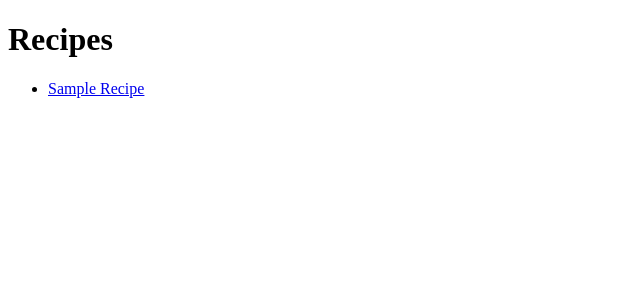
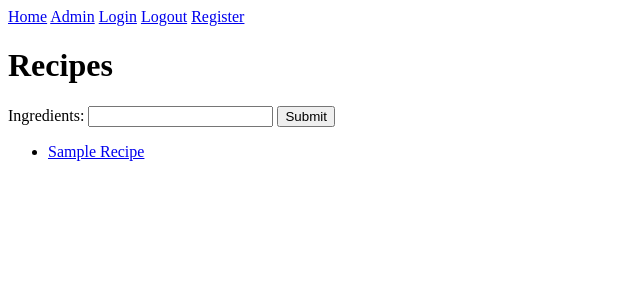
Before and after one commit to hrishikesh-mahajan/RecipeSuggestionSystem, a Flask app: page / in a window 1280 px wide. Shown: the top 300 px of the page, without its empty margins (0-640 px from the left). Run offline with Flask 2, Linux system fonts and the light colour scheme; a database or web service that is not in the repository returns one stand-in record (values such as "Sample title"); some libraries are stand-ins or nearby versions.

Commit message:
2023-04-20 17:45:20

```diff
--- a/app.py
+++ b/app.py
@@ -1,24 +1,91 @@
 from bson.objectid import ObjectId
-from flask import Flask, render_template
+from flask import Flask, flash, redirect, render_template, request, session, url_for
 from flask_pymongo import PyMongo
+from werkzeug.security import generate_password_hash
 
 app = Flask(__name__)
 app.config["MONGO_URI"] = "mongodb://localhost:27017/RecipeSuggestionSystem"
 mongo = PyMongo(app)
+app.secret_key = "DEV"
 
 
-@app.route("/")
+@app.route("/", methods=["GET", "POST"])
 def home():
     # documentsCount = mongo.db.Recipes.count_documents({})
     documents = mongo.db.Recipes.find({}).limit(100)
+    if request.method == "POST":
+        app.logger.debug(f"Ingredients: {request.form['ingredients']}")
+        print(f"{list([request.form['ingredients']])}")
+        result = mongo.db.Recipes.find_one(
+            {"ingredients": {"$in": list([request.form["ingredients"]])}}
+        )
+        return f"{result}"
     return render_template("index.html", documents=documents)
 
 
-@app.route("/<_id>")
+@app.route("/recipe/<_id>")
 def recipe(_id):
     recipe = mongo.db.Recipes.find_one({"_id": ObjectId(_id)})
     return render_template("recipe.html", recipe=recipe, _id=_id)
 
 
+@app.route("/admin", methods=["GET", "POST"])
+def admin():
+    if "username" in session:
+        return render_template("admin.html")
+    return redirect(url_for("login"))
+
+
+@app.route("/login", methods=["GET", "POST"])
+def login():
+    if "username" in session:
+        return redirect(url_for("admin"))
+    if request.method == "POST":
+        username = request.form["username"]
+        app.logger.debug(username)
+        password = request.form["password"]
+        app.logger.debug(password)
+        error = None
+        if not username:
+            error = "Username is required."
+        elif not password:
+            error = "Password is required."
+        if error is None:
+            session.clear()
+            session["username"] = request.form["username"]
+            return redirect(url_for("admin"))
+        flash(error)
+    redirect(url_for("admin"))
+    return render_template("login.html")
+
+
+@app.route("/logout")
+def logout():
+    session.clear()
+    return "Logged out."
+
+
+@app.route("/register", methods=["GET", "POST"])
+def register():
+    if request.method == "POST":
+        username = request.form["username"]
+        password = request.form["password"]
+        error = None
+        if not username:
+            error = "Username is required."
+        elif not password:
+            error = "Password is required."
+        if error is None:
+            if mongo.db.Users.find_one({"username": username}) is not None:
+                error = f"User {username} is already registered."
+            else:
+                mongo.db.Users.insert_one(
+                    {"username": username, "passwordHash": generate_password_hash}
+                )
+                return redirect(url_for("admin"))
+        flash(error)
+    return render_template("login.html")
+
+
 if __name__ == "__main__":
     app.run(debug=True, host="0.0.0.0")
--- a/templates/index.html
+++ b/templates/index.html
@@ -1,10 +1,22 @@
 {% extends 'base.html' %}
+
 {% block title %}Recipe Suggestor - HomePage{% endblock %}
+
 {% block content %}
+<a href="{{ url_for('home') }}">Home</a>
+<a href="{{ url_for('admin') }}">Admin</a>
+<a href="{{ url_for('login') }}">Login</a>
+<a href="{{ url_for('logout') }}">Logout</a>
+<a href="{{ url_for('register') }}">Register</a>
 <h1>Recipes</h1>
+<form method="post">
+    <label for="ingredients">Ingredients:</label>
+    <input type="text" name="ingredients">
+    <input type="submit" value="Submit">
+</form>
 {% for item in documents %}
 <ul>
-    <li><a href="{{ item['_id'] }}">{{ item['name'].title() }}</a></li>
+    <li><a href="/recipe/{{ item['_id'] }}">{{ item['name'].title() }}</a></li>
 </ul>
 {% endfor %}
 {% endblock %}
--- a/templates/recipe.html
+++ b/templates/recipe.html
@@ -1,5 +1,7 @@
 {% extends "base.html" %}
+
 {% block title %}{{ recipe['name'].title() }}{% endblock %}
+
 {% block content %}
 <pre>{{ recipe | pprint }}</pre>
 {% endblock %}
```
Also changed, not shown: templates/admin.html (added, +9 -0 lines), templates/login.html (added, +13 -0 lines).
